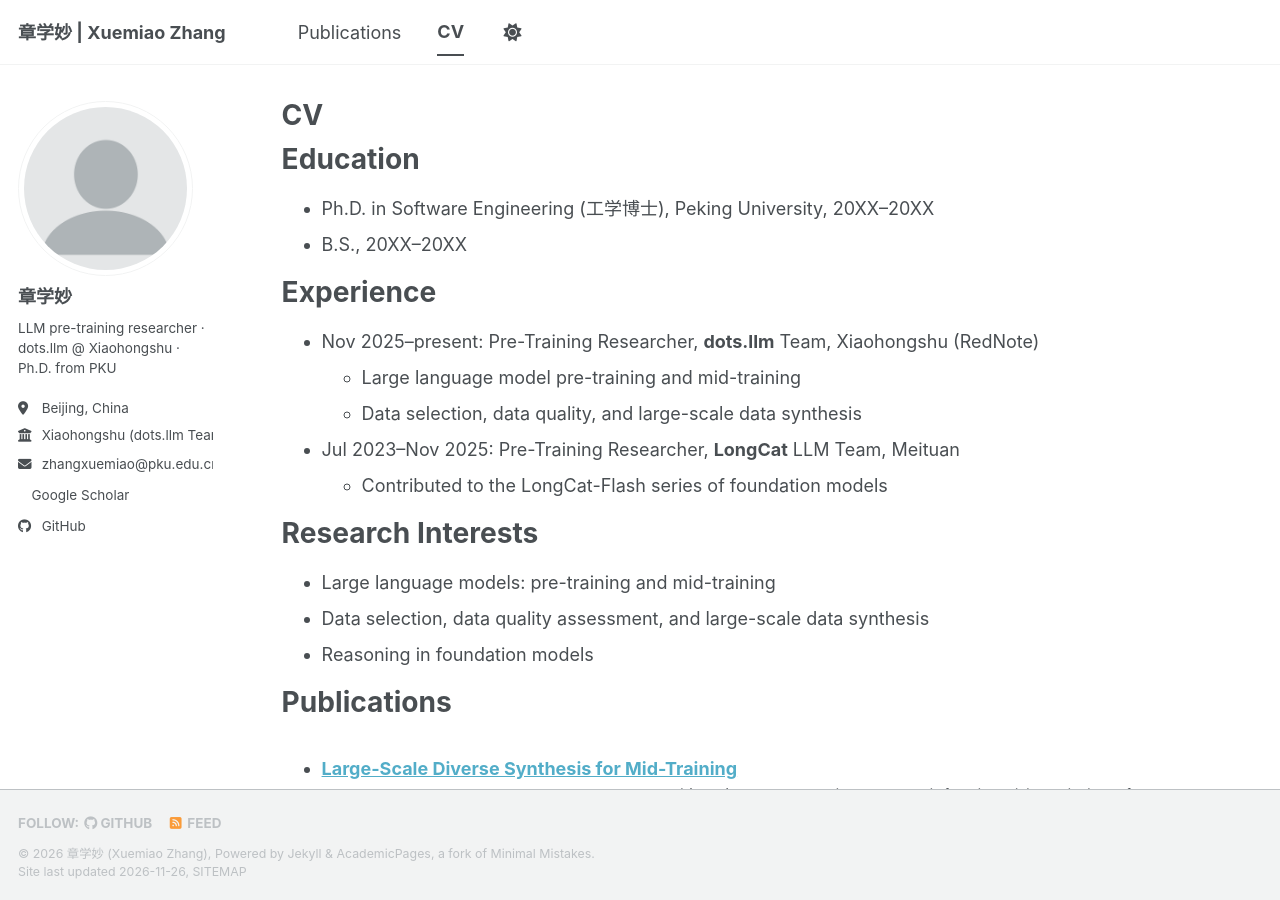
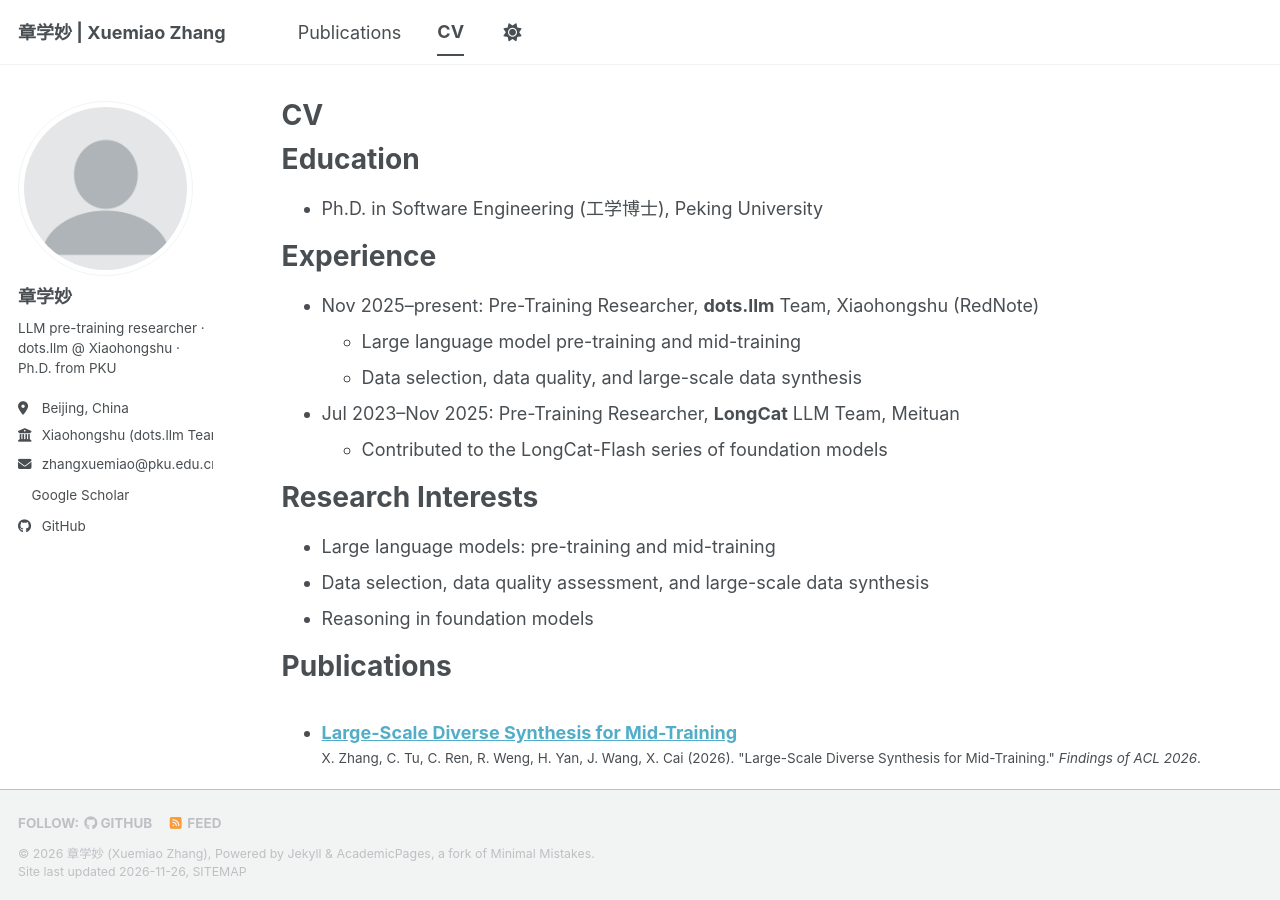
Before and after one commit to zhangxuemiao/zhangxuemiao.github.io, a Jekyll site: the page built from _pages/cv.md, in a window 1280 px wide and 900 px high. Built offline with Jekyll 4.4.1, drawn with Linux system fonts in a browser that asks for light colours; a style sheet for code colours, icons or effects is not loaded.

Commit message:
CV: drop year placeholders and unfilled B.S. entry from Education
Co-Authored-By: Claude Opus 5 <noreply@anthropic.com>

```diff
--- a/_pages/cv.md
+++ b/_pages/cv.md
@@ -11,9 +11,7 @@ redirect_from:
 
 Education
 ======
-<!-- TODO: 请补全起止年份；本科院校与专业待补 -->
-* Ph.D. in Software Engineering (工学博士), Peking University, 20XX–20XX
-* B.S., 20XX–20XX
+* Ph.D. in Software Engineering (工学博士), Peking University
 
 Experience
 ======
```
